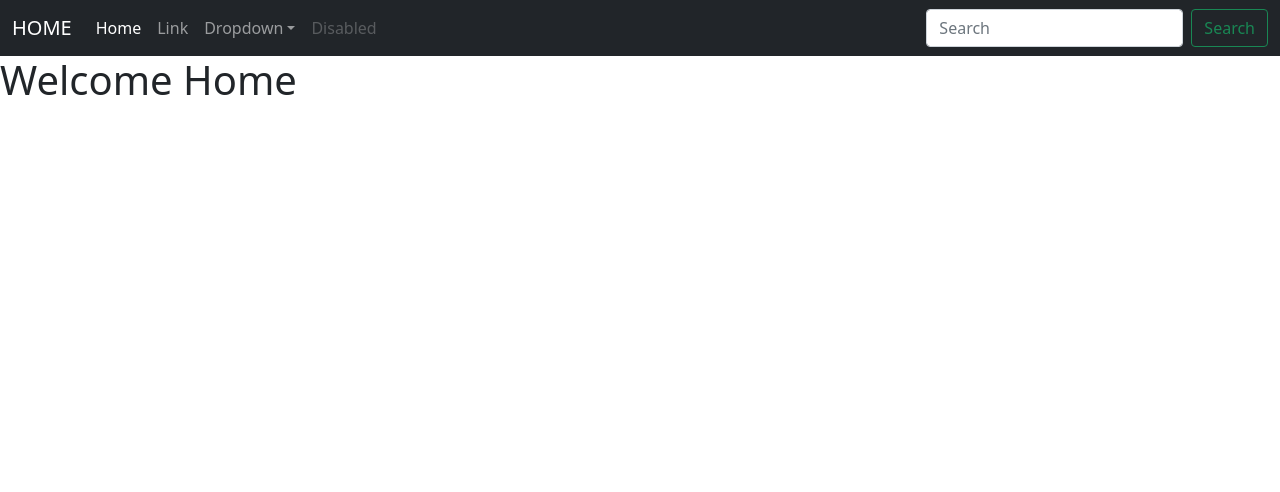
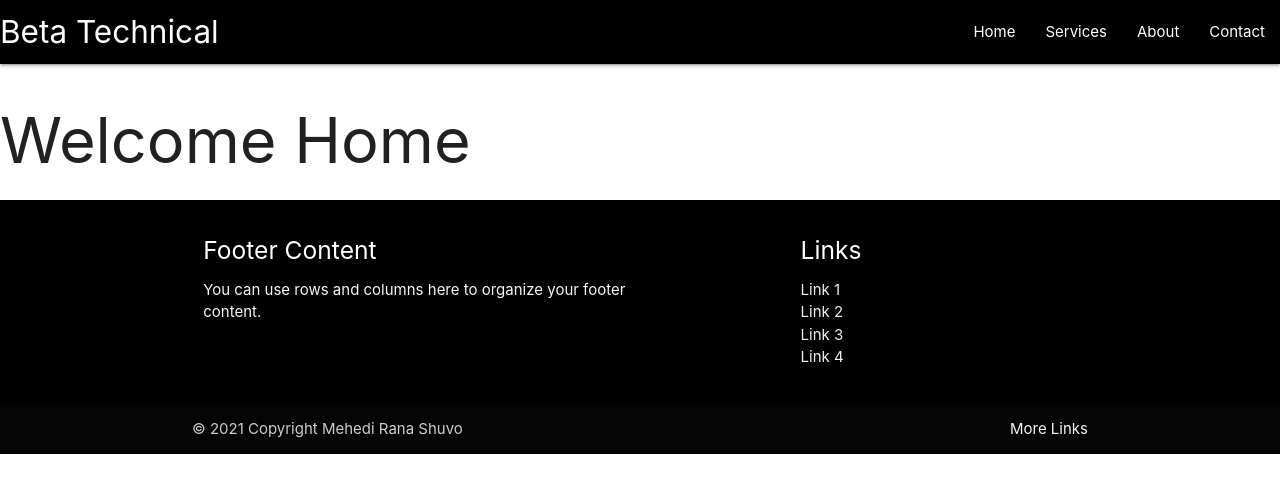
Before and after one commit to mehedirana/Business-Technical-App, a React (Create React App) app: page / in a window 1280 px wide. Shown: the top 492 px of the page. Built offline with nearby package versions, Linux system fonts and the light colour scheme.

Commit message:
materilized and footer added

```diff
--- a/public/index.html
+++ b/public/index.html
@@ -1,21 +1,22 @@
 <!DOCTYPE html>
 <html lang="en">
+
 <head>
   <meta charset="utf-8" />
   <link rel="icon" href="%PUBLIC_URL%/favicon.ico" />
   <meta name="viewport" content="width=device-width, initial-scale=1" />
   <meta name="theme-color" content="#000000" />
-    <meta
-      name="description"
-      content="Web site created using create-react-app"
-    />
+  <meta name="description" content="Web site created using create-react-app" />
   <link rel="apple-touch-icon" href="%PUBLIC_URL%/logo192.png" />
   <!--
       manifest.json provides metadata used when your web app is installed on a
       user's mobile device or desktop. See https://developers.google.com/web/fundamentals/web-app-manifest/
     -->
   <link rel="manifest" href="%PUBLIC_URL%/manifest.json" />
-    <link href="https://cdn.jsdelivr.net/npm/bootstrap@5.0.2/dist/css/bootstrap.min.css" rel="stylesheet" integrity="sha384-EVSTQN3/azprG1Anm3QDgpJLIm9Nao0Yz1ztcQTwFspd3yD65VohhpuuCOmLASjC" crossorigin="anonymous">
+
+
+  <!-- <link href="https://cdn.jsdelivr.net/npm/bootstrap@5.0.2/dist/css/bootstrap.min.css" rel="stylesheet"
+    integrity="sha384-EVSTQN3/azprG1Anm3QDgpJLIm9Nao0Yz1ztcQTwFspd3yD65VohhpuuCOmLASjC" crossorigin="anonymous"> -->
 
   <!--
       Notice the use of %PUBLIC_URL% in the tags above.
@@ -26,8 +27,11 @@
       work correctly both with client-side routing and a non-root public URL.
       Learn how to configure a non-root public URL by running `npm run build`.
     -->
+    <link rel="stylesheet" href="https://cdnjs.cloudflare.com/ajax/libs/materialize/1.0.0/css/materialize.min.css">
+
   <title>React App</title>
 </head>
+
 <body>
   <noscript>You need to enable JavaScript to run this app.</noscript>
   <div id="root"></div>
@@ -41,5 +45,11 @@
       To begin the development, run `npm start` or `yarn start`.
       To create a production bundle, use `npm run build` or `yarn build`.
     -->
+
+    <!-- <script src="https://cdn.jsdelivr.net/npm/bootstrap@5.0.2/dist/js/bootstrap.bundle.min.js"
+    integrity="sha384-MrcW6ZMFYlzcLA8Nl+NtUVF0sA7MsXsP1UyJoMp4YLEuNSfAP+JcXn/tWtIaxVXM"
+    crossorigin="anonymous"></script> -->
+    <script src="https://cdnjs.cloudflare.com/ajax/libs/materialize/1.0.0/js/materialize.min.js"></script>
 </body>
+
 </html>
--- a/src/App.jsx
+++ b/src/App.jsx
@@ -3,11 +3,14 @@ import Home from './Home'
 import About from './About'
 import Contact from './Contact'
 import Service from './Service'
+
+
 // import "../node_modules/bootstrap/dist/css/bootstrap.min.css"
 // import "../node_modules/react-bootstrap-v5/lib/dist/react-bootstrap.min.css"
 // import 'bootstrap/dist/css/bootstrap.min.css';
 import { BrowserRouter as Router, Switch, Route, Link, Redirect } from 'react-router-dom';
 import Navbar from "./Navbar";
+import Footer from "./Footer";
 const App = () => {
   return (
     <>
@@ -19,6 +22,7 @@ const App = () => {
         <Route exact path="/service" component={Service} />
         <Redirect to="/" />
       </Switch>
+      <Footer/>
     </>
   );
 }
--- /dev/null
+++ b/src/Footer.jsx
@@ -0,0 +1,35 @@
+import React from 'react'
+
+const Footer =()=> {
+    return (
+
+        <footer style={{top:100}} className="page-footer black">
+          <div className="container">
+            <div className="row">
+              <div className="col l6 s12">
+                <h5 className="white-text">Footer Content</h5>
+                <p className="grey-text text-lighten-4">You can use rows and columns here to organize your footer content.</p>
+              </div>
+              <div className="col l4 offset-l2 s12">
+                <h5 className="white-text">Links</h5>
+                <ul>
+                  <li><a className="grey-text text-lighten-3" href="#!">Link 1</a></li>
+                  <li><a className="grey-text text-lighten-3" href="#!">Link 2</a></li>
+                  <li><a className="grey-text text-lighten-3" href="#!">Link 3</a></li>
+                  <li><a className="grey-text text-lighten-3" href="#!">Link 4</a></li>
+                </ul>
+              </div>
+            </div>
+          </div>
+          <div className="footer-copyright">
+            <div className="container">
+            © 2021 Copyright Mehedi Rana Shuvo
+            <a className="grey-text text-lighten-4 right" href="#!">More Links</a>
+            </div>
+          </div>
+        </footer>
+
+    )
+}
+
+export default Footer;
--- a/src/Navbar.jsx
+++ b/src/Navbar.jsx
@@ -1,42 +1,21 @@
 import React from 'react';
+import { Link } from 'react-router-dom'
 const Navbar = () => {
     //navbar-light bg-light
+    //navbar-dark bg-dark
+    //"navbar-nav ml-auto mb-2 mb-lg-0"
     return (
         <>
-            <nav className="navbar navbar-expand-lg navbar  navbar navbar-dark bg-dark">
-                <div className="container-fluid">
-                    <a className="navbar-brand" href="#">HOME</a>
-                    <button className="navbar-toggler" type="button" data-bs-toggle="collapse" data-bs-target="#navbarSupportedContent" aria-controls="navbarSupportedContent" aria-expanded="false" aria-label="Toggle navigation">
-                        <span className="navbar-toggler-icon"></span>
-                    </button>
-                    <div className="collapse navbar-collapse" id="navbarSupportedContent">
-                        <ul className="navbar-nav me-auto mb-2 mb-lg-0">
-                            <li className="nav-item">
-                                <a className="nav-link active" aria-current="page" href="#">Home</a>
-                            </li>
-                            <li className="nav-item">
-                                <a className="nav-link" href="#">Link</a>
-                            </li>
-                            <li className="nav-item dropdown">
-                                <a className="nav-link dropdown-toggle" href="#" id="navbarDropdown" role="button" data-bs-toggle="dropdown" aria-expanded="false">
-                                    Dropdown
-                                </a>
-                                <ul className="dropdown-menu" aria-labelledby="navbarDropdown">
-                                    <li><a className="dropdown-item" href="#">Action</a></li>
-                                    <li><a className="dropdown-item" href="#">Another action</a></li>
-                                    <li><hr className="dropdown-divider" /></li>
-                                    <li><a className="dropdown-item" href="#">Something else here</a></li>
-                                </ul>
-                            </li>
-                            <li className="nav-item">
-                                <a className="nav-link disabled" href="#" tabindex="-1" aria-disabled="true">Disabled</a>
-                            </li>
-                        </ul>
-                        <form className="d-flex">
-                            <input className="form-control me-2" size="lg" type="search" placeholder="Search" aria-label="Search" />
-                            <button className="btn btn-outline-success" type="submit">Search</button>
-                        </form>
-                    </div>
+
+            <nav>
+                <div className="nav-wrapper midnight black">
+                    <Link to="/" className="brand-logo">Beta Technical</Link>
+                    <ul id="nav-mobile" className="right hide-on-med-and-down">
+                        <li><Link to="/home">Home</Link></li>
+                        <li><Link to="/service">Services</Link></li>
+                        <li><Link to="/about">About</Link></li>
+                        <li><Link to="/contact">Contact</Link></li>
+                    </ul>
                 </div>
             </nav>
         </>
--- a/src/index.css
+++ b/src/index.css
@@ -1,3 +1,35 @@
+@import url('https://fonts.googleapis.com/css2?family=Mulish&display=swap');
+
+* {
+
+  margin: 0;
+  padding: 0;
+  box-sizing: border-box;
+  font-family: 'Mulish', sans-serif;
+}
+
+.navbar {
+  background-color: #fff !important;
+}
+
+.navbar-brand {
+  font-size: 1.9rem !important;
+  color: #565387 !important;
+}
+
+.navbar a {
+  font-size: 1.3rem;
+  text-transform: capitalize;
+}
+
+.menu_active {
+  font-weight:  bold;
+  border-bottom: 1px solid #566387;
+}
+
+.nabar a:hover {
+  color: #3498db;
+}
 body {
   margin: 0;
   font-family: -apple-system, BlinkMacSystemFont, 'Segoe UI', 'Roboto', 'Oxygen',
--- a/src/index.js
+++ b/src/index.js
@@ -1,7 +1,6 @@
 import React from 'react';
 import ReactDOM from 'react-dom';
-import { BrowserRouter as Router, Switch, Route, Link } from 'react-router-dom';
-
+import { BrowserRouter as Router } from 'react-router-dom';
 import App from './App.jsx';
 
 ReactDOM.render(
```
Lines whose indentation alone changed are shown as unchanged.
